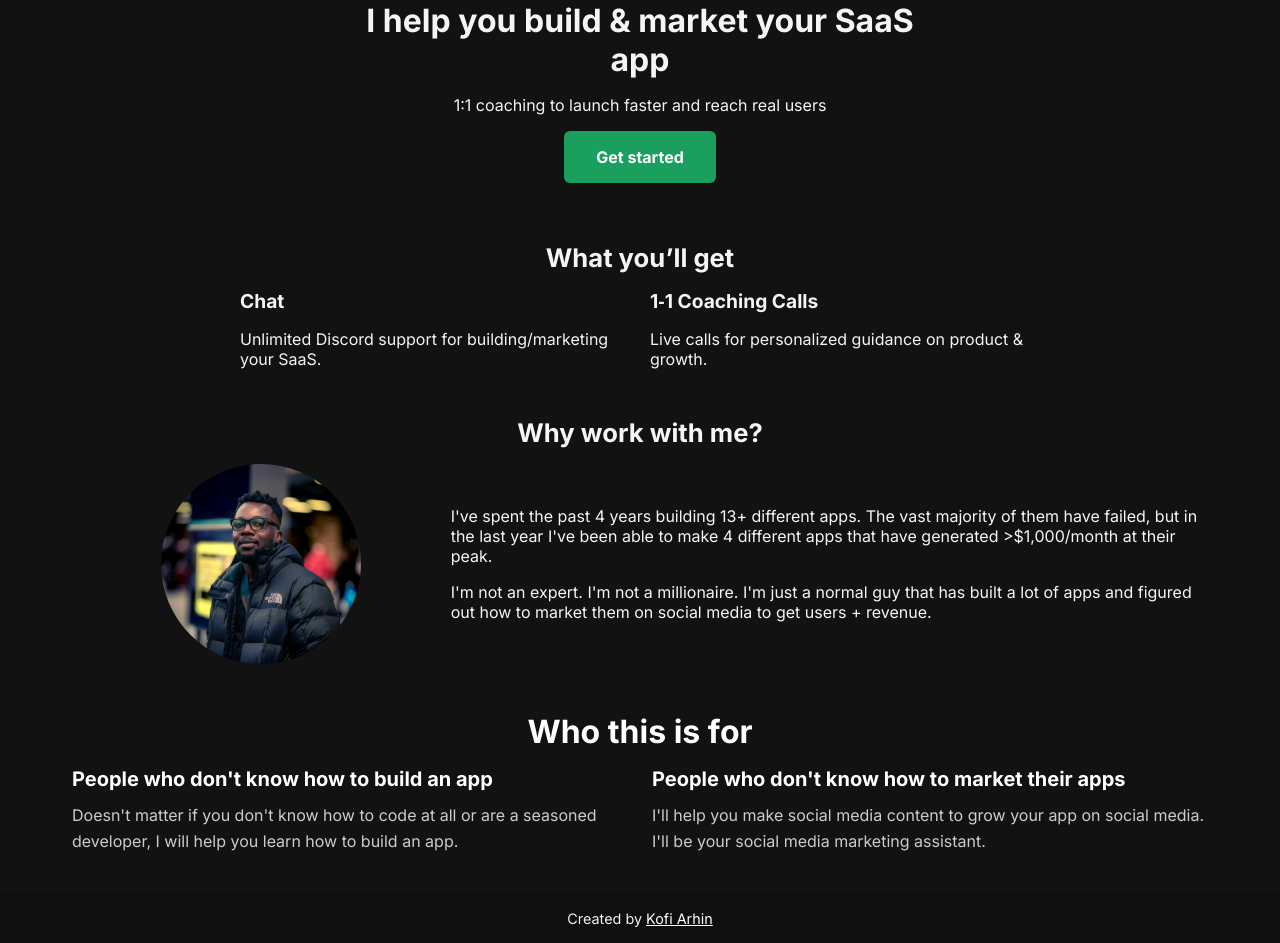
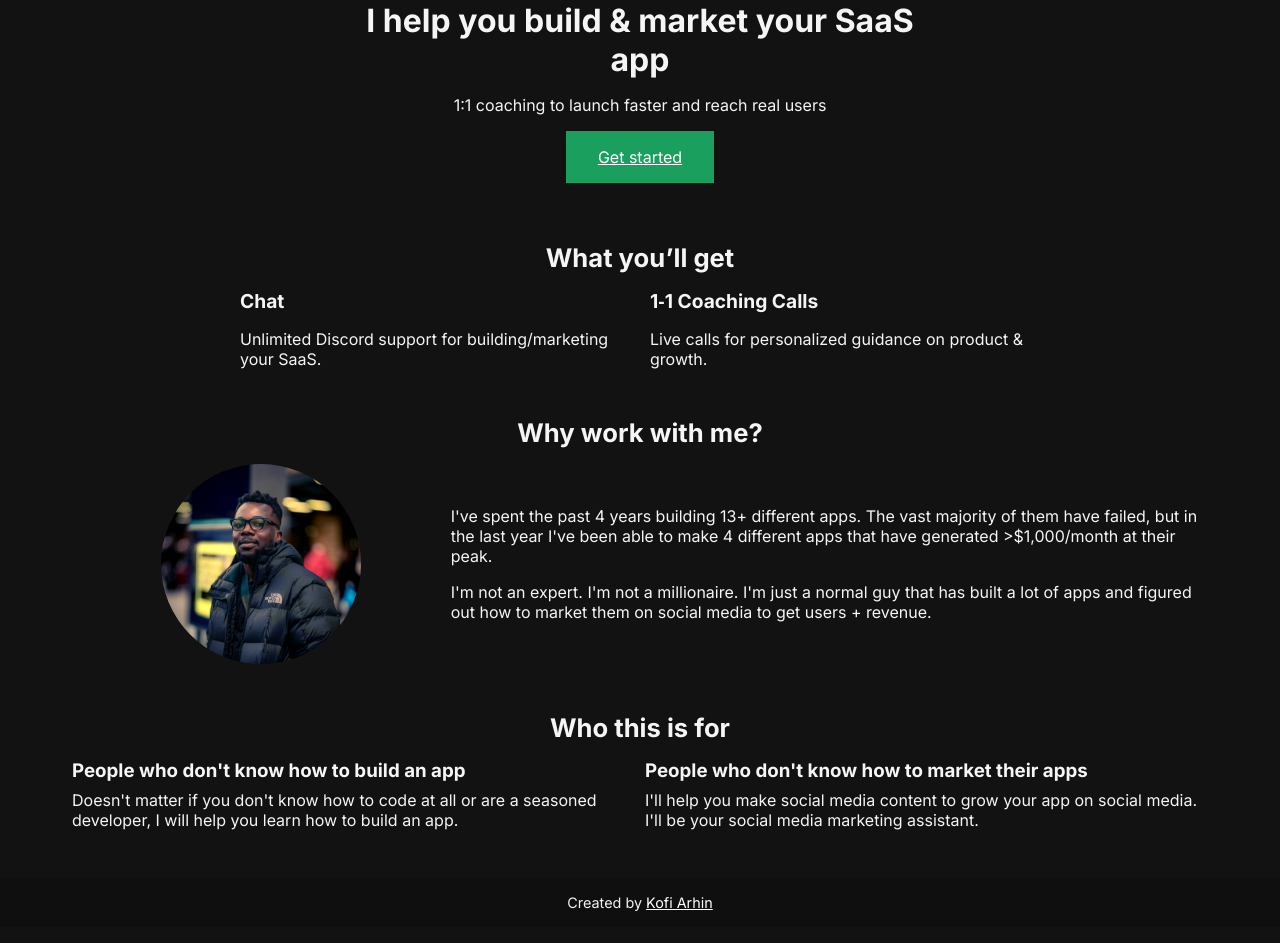
Before and after one commit to kofiarhin/devkofi, a React (Vite) app in the folder client/: page / in a window 1280 px wide. Shown: the part 140-1083 px from the top of the page. Built offline with nearby package versions, Linux system fonts and the light colour scheme.

Commit message:
ui clean up: audience

```diff
--- a/client/src/components/Audience/Audience.jsx
+++ b/client/src/components/Audience/Audience.jsx
@@ -3,8 +3,8 @@
 
 const Audience = () => {
   return (
-    <section id="audience" className="audience">
-      <h2 className="title">Who this is for</h2>
+    <section id="audience">
+      <h2 className="heading">Who this is for</h2>
       <div className="cards">
         <div className="card">
           <h3 className="card-title">
--- a/client/src/components/Audience/audience.styles.scss
+++ b/client/src/components/Audience/audience.styles.scss
@@ -1,58 +1,22 @@
-.audience {
-  color: #ffffff;
-}
-
-.title {
-  text-align: center;
-  font-size: 2rem;
-  font-weight: 700;
-  margin-bottom: 1rem;
-}
-
-.cards {
-  display: grid;
-  gap: 1.5rem;
+#audience {
+  margin-bottom: 2rem;
+  .heading {
+    text-align: center;
+  }
+  .card {
+    margin-bottom: 1rem;
+    .card-title {
+      margin-bottom: 0.5rem;
+    }
+  }
 }
 
 @media (min-width: 800px) {
-  .cards {
-    grid-template-columns: 1fr 1fr;
+  #audience {
+    .cards {
+      display: grid;
+      grid-template-columns: repeat(2, 1fr);
+      gap: 10px;
+    }
   }
 }
-
-.card {
-  margin-bottom: 1rem;
-}
-
-.card-title {
-  font-size: 1.25rem;
-  font-weight: 600;
-  margin-bottom: 0.75rem;
-}
-
-.card-text {
-  font-size: 1rem;
-  color: #cccccc;
-  line-height: 1.6;
-  margin-bottom: 1.5rem;
-}
-
-.cta {
-  display: inline-block;
-  background-color: #22c55e; /* Bright green */
-  border-radius: 6px;
-  text-decoration: none;
-  font-weight: 600;
-  font-size: 1rem;
-  transition: background-color 0.3s ease, color 0.3s ease, transform 0.2s ease;
-}
-
-.cta:hover {
-  background-color: #16a34a; /* Darker green on hover */
-  color: #ffffff; /* White text on hover */
-  transform: scale(1.05);
-}
-
-.cta:active {
-  transform: scale(0.98);
-}
```
